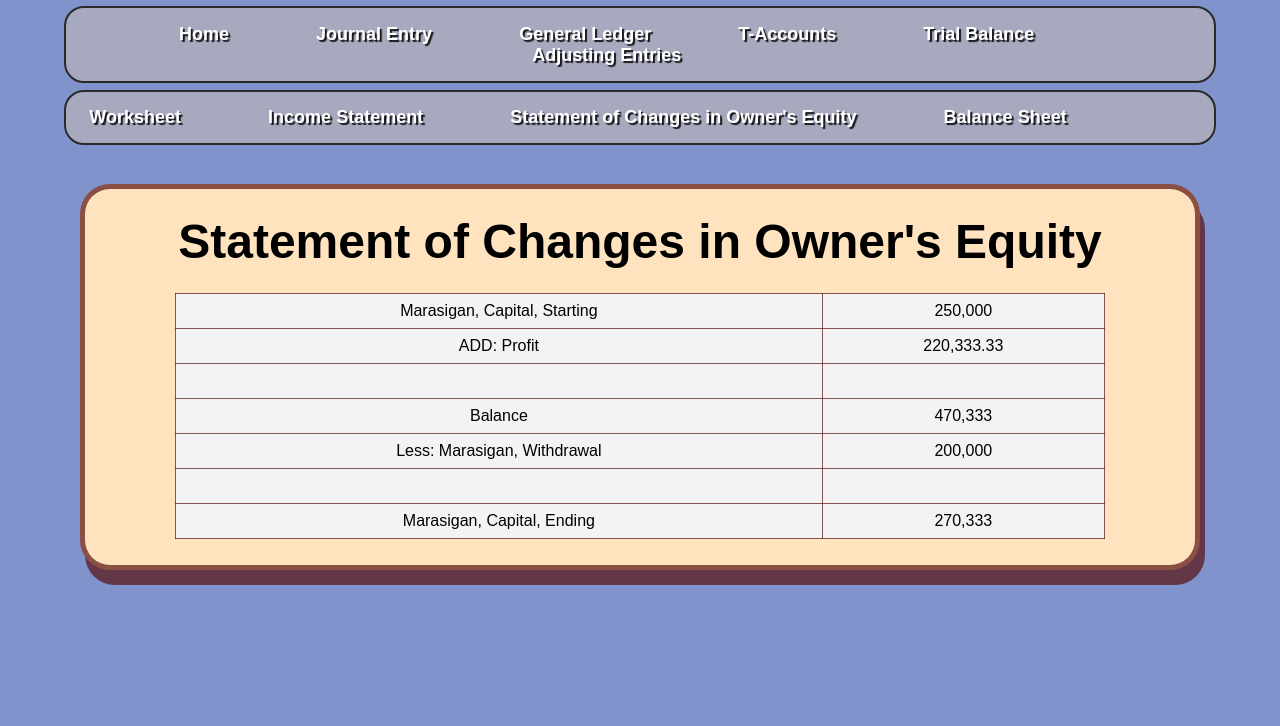
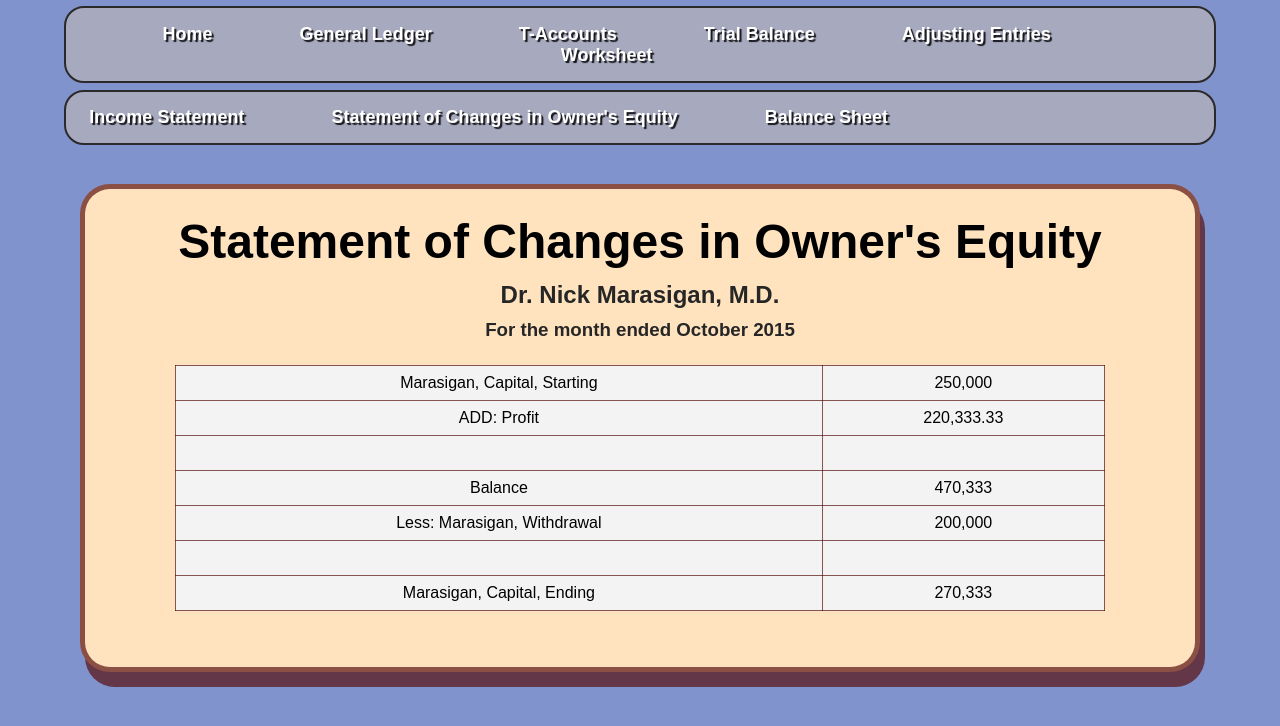
Before and after one commit to CryoYohan/Accounting-Final-Project, a plain HTML site: page StatementOfChanges.html in a window 1280 px wide. Drawn offline with Linux system fonts and the light colour scheme.

Commit message:
Update StatementOfChanges.html

```diff
--- a/StatementOfChanges.html
+++ b/StatementOfChanges.html
@@ -98,6 +98,7 @@
         border-collapse: collapse;
         width: 90%;
         background: rgb(243, 243, 243);
+        margin-bottom: 3%;
     }
     td, th {
         border: 1px solid #570d0daf;
@@ -110,19 +111,18 @@
     <center>
         <nav class="navbar">
             <ul>
-                <li><a href="#">Home</a></li>
-                <li><a href="#">Journal Entry</a></li>
-                <li><a href="index.html">General Ledger</a></li>
-                <li><a href="#">T-Accounts</a></li>
-                <li><a href="#">Trial Balance</a></li>
+                <li><a href="index.html">Home</a></li>
+                <li><a href="generalLedger.html">General Ledger</a></li>
+                <li><a href="tAccounts.html">T-Accounts</a></li>
+                <li><a href="trialBalance.html">Trial Balance</a></li>
                 <li><a href="adjustingentries.html">Adjusting Entries</a></li>
+                <li><a href="Worksheet.html">Worksheet</a></li>
             </ul>
         </nav>
         <nav class="navbar">
             <ul>
-                <li><a href="#">Worksheet</a></li>
                 <li><a href="incomestatement.html">Income Statement</a></li>
-                <li><a href="#">Statement of Changes in Owner's Equity</a></li>
+                <li><a href="StatementOfChanges.html">Statement of Changes in Owner's Equity</a></li>
                 <li><a href="balancesheet.html">Balance Sheet</a></li>
             </ul>
         </nav>
@@ -130,6 +130,8 @@
 
     <div class="container">
         <h1>Statement of Changes in Owner's Equity</h1>
+        <h2>Dr. Nick Marasigan, M.D.</h2>
+        <h3>For the month ended October 2015</h3>
         <center>
             <div class="acck">
                 <table>
```
